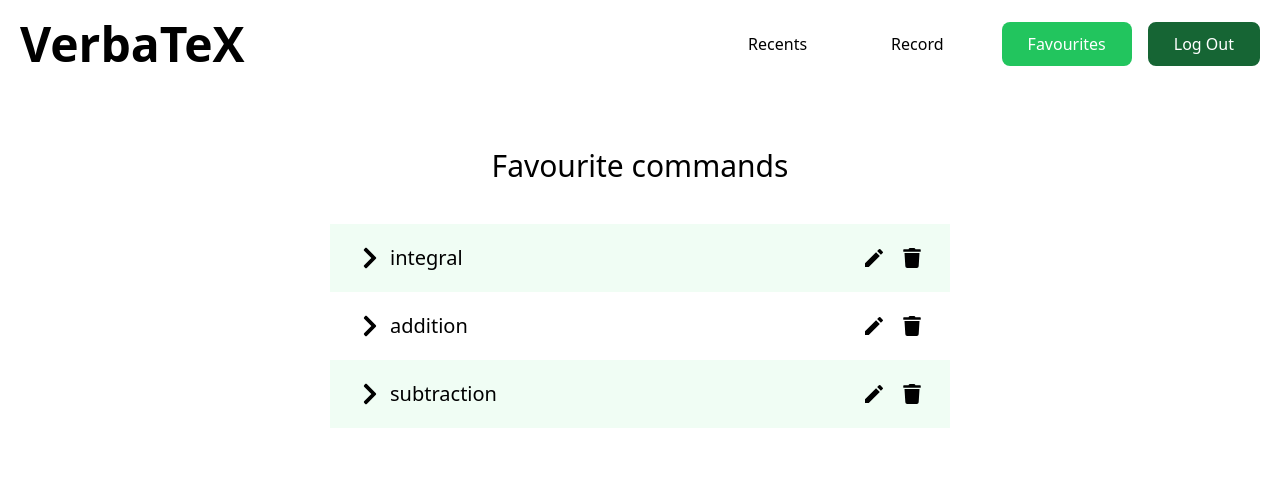
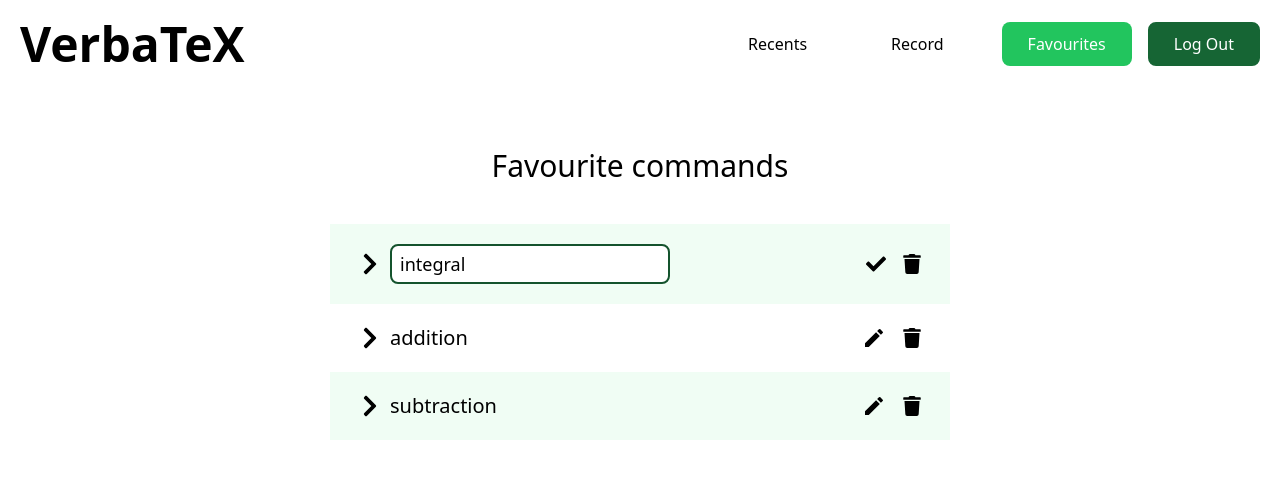
Before and after one commit to leozhang14/VerbaTeX, a React (Vite) app in the folder frontend/: page /favourites in a window 1280 px wide. Both pictures are taken after a click on the icon 874 px from the left and 258 px from the top of the page. Shown: the top 478 px of the page. Built offline with nearby package versions, Linux system fonts and the light colour scheme; no server answers.

Commit message:
added input to favourites edit

```diff
--- a/frontend/src/pages/FavouritesPage/FavouritesCard.tsx
+++ b/frontend/src/pages/FavouritesPage/FavouritesCard.tsx
@@ -4,6 +4,7 @@ import { FaTrash } from "react-icons/fa";
 import { FaChevronDown } from "react-icons/fa";
 import { MdEdit } from "react-icons/md";
 import { IoCopySharp } from "react-icons/io5";
+import { FaCheck } from "react-icons/fa";
 import { useState } from "react";
 
 type FavouritesCardProps = {
@@ -18,6 +19,13 @@ const FavouritesCard = ({
   index,
 }: FavouritesCardProps) => {
   const [isShowMore, setIsShowMore] = useState(false);
+  const [isEditting, setIsEditting] = useState(false);
+  const [formData, setFormData] = useState(functionType);
+
+  const handleSubmit = () => {
+    console.log(formData);
+    setIsEditting(false);
+  };
 
   const handleCopy = () => {
     navigator.clipboard.writeText(favourite);
@@ -29,6 +37,10 @@ const FavouritesCard = ({
 
   const handleShowMore = () => {
     setIsShowMore(!isShowMore);
+  };
+
+  const handleChange = (event: React.ChangeEvent<HTMLInputElement>) => {
+    setFormData(event.target.value);
   };
 
   return (
@@ -52,10 +64,31 @@ const FavouritesCard = ({
               ></FaChevronRight>
             )}
           </div>
-          <div className="text-xl">{functionType}</div>
+          {!isEditting && <div className="text-xl">{functionType}</div>}
+          {isEditting && (
+            <div>
+              <input
+                type="text"
+                value={formData}
+                onChange={handleChange}
+                className="p-1 px-2 outline-none border-2 border-green-900 rounded-lg text-lg"
+              ></input>
+            </div>
+          )}
         </div>
         <div className="flex items-center space-x-4 text-xl">
-          <MdEdit className="text-2xl"></MdEdit>
+          {isEditting ? (
+            <FaCheck
+              className="text-xl hover:text-green-700 hover:text-2xl"
+              onClick={handleSubmit}
+            ></FaCheck>
+          ) : (
+            <MdEdit
+              className="text-2xl"
+              onClick={() => setIsEditting(true)}
+            ></MdEdit>
+          )}
+
           <FaTrash></FaTrash>
         </div>
       </div>
```
